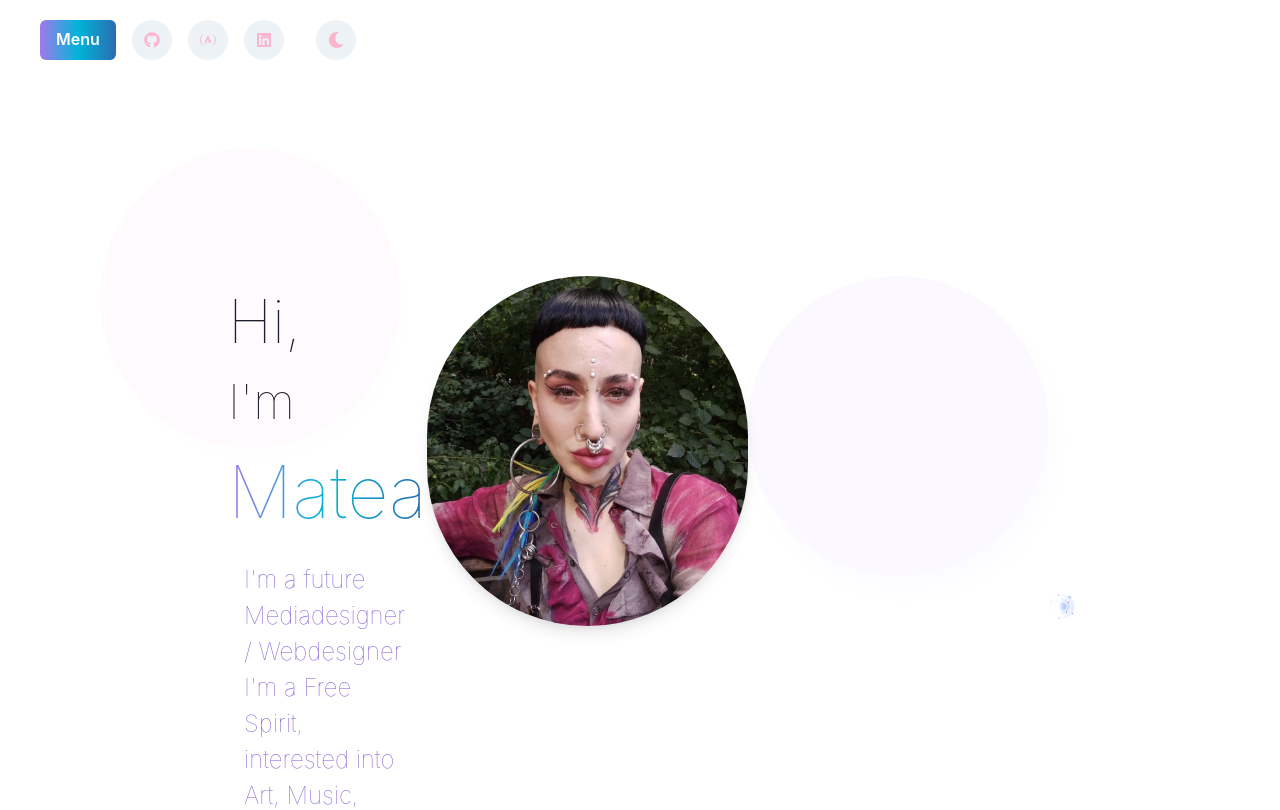
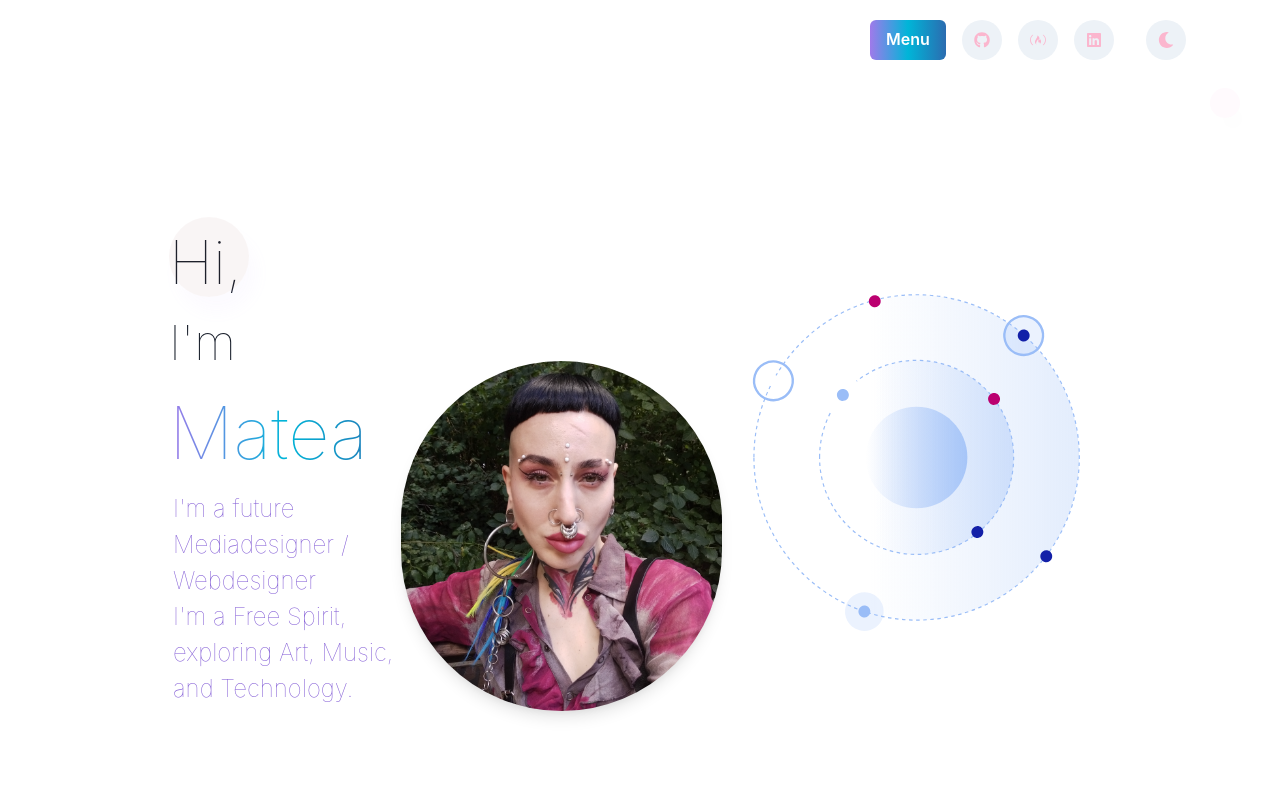
Before and after one commit to mateasportfolio/mtportfolio, a React (Create React App) app: page / in a window 1280 px wide. Shown: the top 810 px of the page. Built offline with nearby package versions, Linux system fonts and the light colour scheme.

Commit message:
changed direction

```diff
--- a/src/components/Header.js
+++ b/src/components/Header.js
@@ -25,23 +25,22 @@ export const Header = ({ isDark, toggleColorMode }) => {
 
   return (
     <Flex
-      w="50%"
-      alignContent="stretch"
-      display="flex"
-      ml="10px"
+      w="50vh"
+      alignContent="space-between"
+      marginLeft="auto"
+      display="inline-flex"
       size="md"
       fontWeight="semibold"
       color="purple.400"
-      flexDirection="row"
     >
       <Heading
         ml="10px"
         size="md"
         fontWeight="semibold"
         color="purple.400"
-        alignContent="space-stretch"
+        alignContent="stretch"
         flexDirection="row"
-        display="flex"
+        justifyContent="flex-end"
       >
         <Menu colorScheme="pink" size="2xl">
           <MenuButton
--- a/src/pages/AboutMe.js
+++ b/src/pages/AboutMe.js
@@ -29,7 +29,7 @@ const AboutMe = () => {
         mt={isNotSmallerScreen ? "0" : 16}
         alignSelf="center"
         justifySelf="center"
-        pt="30px"
+        pt={30}
       >
         {" "}
       </Flex>
@@ -38,7 +38,7 @@ const AboutMe = () => {
         spacing={6}
         border="1px solid lightpink"
         marginTop={10}
-        p="20px"
+        p={20}
         bg="#673ab7"
       >
         <Text
--- a/src/pages/Home.js
+++ b/src/pages/Home.js
@@ -1,6 +1,6 @@
 import {
   Circle,
-  Stack,
+  VStack,
   useColorMode,
   useMediaQuery,
   Flex,
@@ -19,35 +19,39 @@ function Home() {
 
   const [isNotSmallerScreen] = useMediaQuery("(min-width: 768px)");
   return (
-    <Stack flexDirection="row" alignContent="stretch" p={20}>
+    <VStack
+      flexDirection="row-reverse"
+      display="flex"
+      alignItems="flex-start"
+      justifyItems="stretch"
+      m="10px"
+      p="10px"
+    >
       <Circle
-        flexDirection="row"
         position="fixed"
         bg="#ff009c"
         opacity="0.02"
         onDurationChange={8}
-        w="300px"
-        h="300px"
+        w="30px"
+        h="30px"
         alignSelf="stretch"
         boxShadow="7.8px 15.7px 15.7px hsl(0deg 0% 0% / 0.26)"
       />
-      <Flex display="flex" alignContent="stretch" flexDirection="row">
       <Flex
         direction={isNotSmallerScreen ? "row" : "column"}
         spacing="200px"
         p={isNotSmallerScreen ? "32" : "0"}
-          minWidth="50%"
+        minWidth="100c"
+        m="1px"
         alignContent="stretch"
         textAlign="-moz-initial"
       >
         <Box mt={isNotSmallerScreen ? "0" : 16}>
-            <Text fontSize="6xl" f fontWeight="hairline">
-              Hi,
-              <br />
+          <Text fontSize="6xl" fontWeight="hairline">
+            <span> Hi,</span>
           </Text>
-            <Text fontSize="5xl" f fontWeight="hairline">
-              I'm
-              <br />
+          <Text fontSize="5xl" fontWeight="hairline">
+            <span> I'm</span>
           </Text>
           <Text
             fontSize="7xl"
@@ -59,21 +63,20 @@ function Home() {
           </Text>
           <Text
             color={isDark ? "pink.200" : "purple.500"}
-              p="4"
+            p="4px"
             fontSize="2xl"
             fontWeight="hairline"
           >
             I'm a future Mediadesigner / Webdesigner
             <span>
               <br />
-                I'm a Free Spirit, interested into Art, Music, learning new
-                skills and Technology.
+              I'm a Free Spirit, exploring Art, Music, and Technology.
             </span>
           </Text>
         </Box>
 
         <Image
-            alignSelf="self-start"
+          alignSelf="end"
           mt={isNotSmallerScreen ? "0" : "12"}
           mb={isNotSmallerScreen ? "0" : "12"}
           maxWidth={{ base: "100vh", md: "130vh", lg: "130vh", xl: "130vh" }}
@@ -85,32 +88,34 @@ function Home() {
           src={xsxsa}
         />
         <Circle
-            flexDirection="column"
-            position="relative"
-            bg="#a26dff"
+          flexDirection="flow"
+          position="absolute"
+          bg="red.800"
           opacity="0.04"
           onDurationChange="0.8s"
-            w="300px"
-            h="300px"
-            alignSelf="row"
+          w={10}
+          h={10}
+          p="40px"
           boxShadow="7.8px 15.7px 15.7px  hsl(262deg 94% 79%)"
         />
         <Lottie
           animationData={spinner}
+          p="10px"
+          m="2px"
           objectFit="cover"
           onDurationChange={8}
-            boxShadow="xl"
+          boxShadow="lg"
           opacity="0.5"
-            size="xl"
+          size="lg"
+          direction="column"
           maxWidth={{ base: "100vh", md: "130vh", lg: "130vh", xl: "130vh" }}
           borderRadius="full"
-            backgroundColor="white.200"
-            alignContent="stretch"
-            justifyContent="space-between"
+          backgroundColor="white.300"
+          alignContent="end"
+          justifyContent="space-evenly"
         />
       </Flex>
-      </Flex>
-    </Stack>
+    </VStack>
   );
 }
 export default Home;
```
Also changed, not shown: src/pages/main.js (added, +9 -0 lines). Lines whose indentation alone changed are shown as unchanged.
